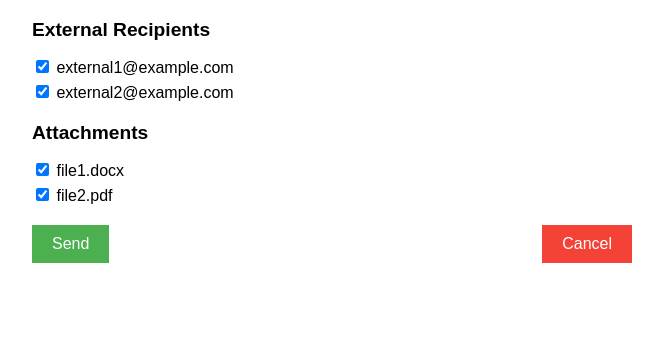
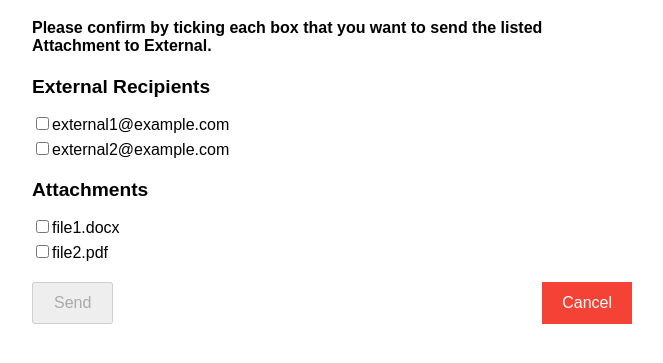
Before and after one commit to bijayka/sentprotect.dialog, a website: page dialog.html in a window 1280 px wide. Shown: the part 61-424 px from the top of the page, without its empty margins (308-971 px from the left). Drawn offline with Linux system fonts and the light colour scheme.

Commit message:
changes in checkbox and send button

```diff
--- a/dialog.html
+++ b/dialog.html
@@ -53,7 +53,7 @@
 <body>
   <div class="container">
     <h1>Review Email</h1>
-
+    <h4>Please confirm by ticking each box that you want to send the listed Attachment to External.</h4>
     <div class="section">
       <h2>External Recipients</h2>
       <ul class="checkbox-list" id="externalEmails">
@@ -71,7 +71,7 @@
     </div>
 
     <div class="buttons">
-      <button class="send" id="sendButton">Send</button>
+      <button type="button" id= "btnSend" class="btn btn-success" disabled ="disabled" onclick="btnSendClick()" >Send</button>
       <button class="cancel" id="cancelButton">Cancel</button>
     </div>
   </div>
@@ -85,7 +85,7 @@
     const emailList = document.getElementById("externalEmails");
     externalEmails.forEach((email, index) => {
       const li = document.createElement("li");
-      li.innerHTML = `<input type="checkbox" id="email${index}" value="${email}" checked>
+      li.innerHTML = `<input type="checkbox" id="email${index}" value="${email}" onclick="CheckboxClick()>
                       <label for="email${index}">${email}</label>`;
       emailList.appendChild(li);
     });
@@ -94,13 +94,13 @@
     const attachmentList = document.getElementById("attachments");
     attachments.forEach((file, index) => {
       const li = document.createElement("li");
-      li.innerHTML = `<input type="checkbox" id="file${index}" value="${file}" checked>
+      li.innerHTML = `<input type="checkbox" id="file${index}" value="${file}" onclick="CheckboxClick()>
                       <label for="file${index}">${file}</label>`;
       attachmentList.appendChild(li);
     });
 
     // Button actions
-    document.getElementById("sendButton").addEventListener("click", () => {
+    document.getElementById("btnSend").addEventListener("click", () => {
       w_indexjs_globa_var = "Hello World Updates"
       alert("Email sent!");
       // Add logic to handle sending the email
@@ -110,6 +110,15 @@
       alert("Email canceled!");
       // Add logic to handle canceling the email
     });
+    function CheckboxClick(){
+     if (document.querySelectorAll('input[type="checkbox"]:checked').length === document.querySelectorAll('input[type="checkbox"]').length) {
+    console.log('All checkboxes are checked');
+    document.getElementById("btnSend").disabled = false;
+} else {
+    console.log('Some checkboxes are not checked');
+    document.getElementById("btnSend").disabled = true;
+}
+  }
   </script>
 </body>
 </html>
```
